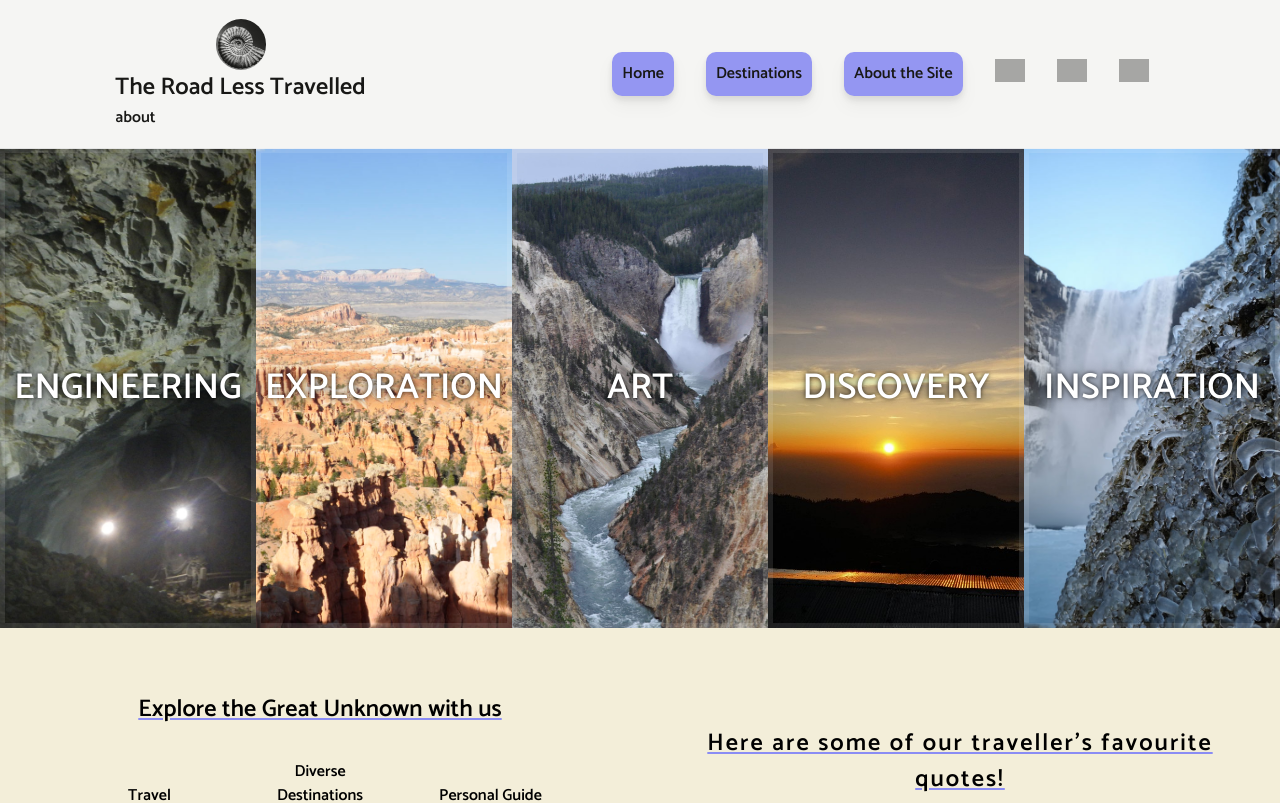
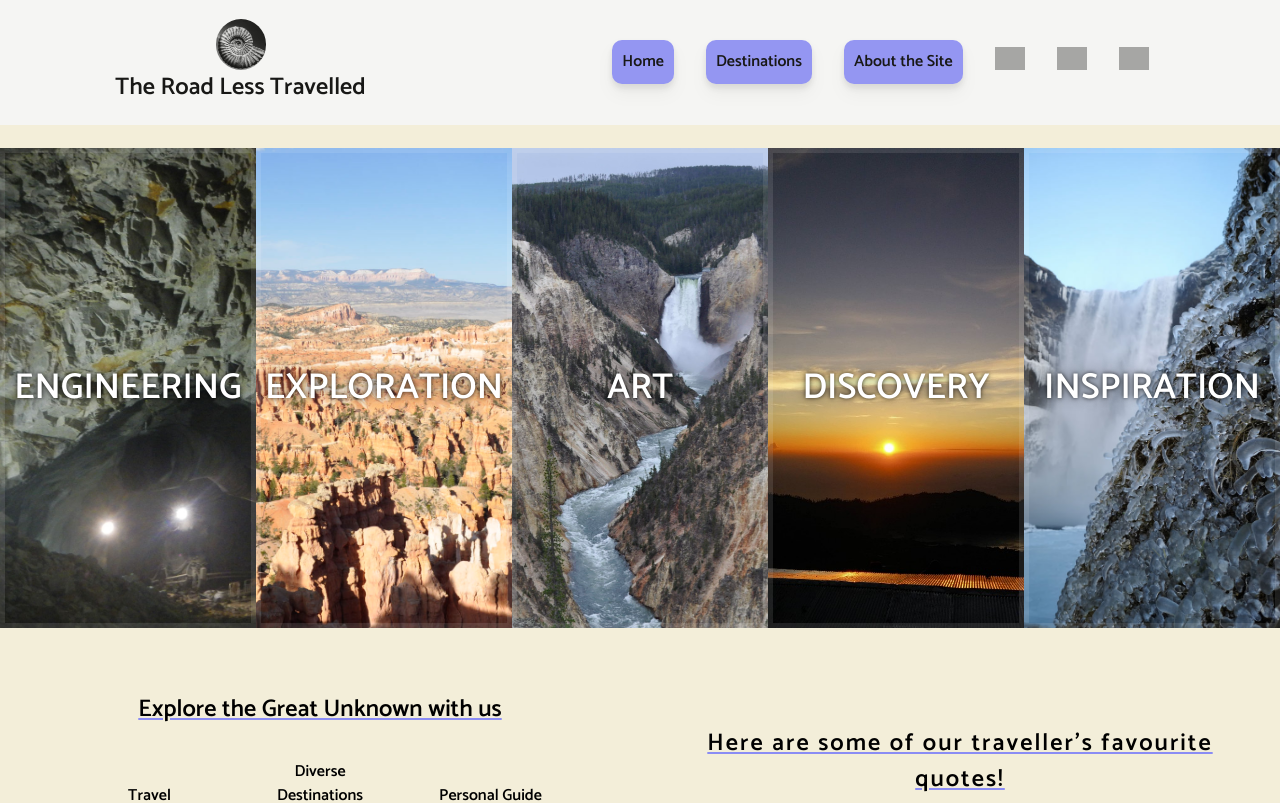
Before and after one commit to wkan17012021/Geo_Travel_Holidays, a React (Create React App) app in the folder rlt/: page / in a window 1280 px wide. Shown: the top 803 px of the page. Built offline with nearby package versions, Linux system fonts and the light colour scheme; grey boxes are pictures that could not be loaded.

Commit message:
use react router to redirect links for hdg and nav links

```diff
--- a/rlt/src/App.js
+++ b/rlt/src/App.js
@@ -1,22 +1,23 @@
-import { BrowserRouter } from 'react-router-dom';
-import Nav from'./components/navigation/Nav';
-import Sidebar from './components/sidebar/Sidebar';
-import FlexPanel from'./components/flex_panel/FlexPanel';
-import TwoColLayout from './components/2-col-layout/2-col-layout';
-import JsonPopTours from './components/card_w_img/JsonPopTours';
-import VideoBanner from './components/video_banner/VideoBanner';
-import CanyonTours from './components/us_tour/Canyon_tours';
-import SouthFranceTours from './components/south_france_tour/South_france_tours';
-import BaliTour from './components/bali_tour/Bali_tour';
-import AboutSite from './components/about_site/AboutSite';
-import Footer from './components/footer/Footer';
-import ScrollTopBtn from './components/buttons/ScrollTopBtn';
+import { BrowserRouter } from "react-router-dom";
+import Nav from "./components/navigation/Nav";
+import Destinations from "./components/headings/Destinations";
+import Sidebar from "./components/sidebar/Sidebar";
+import FlexPanel from "./components/flex_panel/FlexPanel";
+import TwoColLayout from "./components/2-col-layout/2-col-layout";
+import JsonPopTours from "./components/card_w_img/JsonPopTours";
+import VideoBanner from "./components/video_banner/VideoBanner";
+import CanyonTours from "./components/us_tour/Canyon_tours";
+import SouthFranceTours from "./components/south_france_tour/South_france_tours";
+import BaliTour from "./components/bali_tour/Bali_tour";
+import AboutSite from "./components/about_site/AboutSite";
+import Footer from "./components/footer/Footer";
+import ScrollTopBtn from "./components/buttons/ScrollTopBtn";
 
 function App() {
   return (
     // <BrowserRouter>
-      <main id="outer_container" className="App">
-      <Sidebar pageWrapId={'page-wrap'} outerContainerId={'outer-container'}  />
+    <main id="outer_container" className="App">
+      <Sidebar pageWrapId={"page-wrap"} outerContainerId={"outer-container"} />
       <div id="page-wrap"></div>
       <Nav />
       <FlexPanel />
@@ -25,7 +26,7 @@ function App() {
 
       {/* <p>Most Popular Tours with mosaic grid responsive layout</p> */}
       {/* <p>Discover section: mentions with JFclub, blog style destination reviews teaser on LHS (links to another page of full blog style reviews or redirects to other travel sites), w/ newsletter signup on RHS</p> */}
-      <h2>A Selection of our Popular Destinations</h2>
+      <Destinations redirectLink="destinations" title="A Selection of our Popular Destinations" />
       <JsonPopTours />
       <VideoBanner />
       <CanyonTours />
@@ -36,7 +37,6 @@ function App() {
       <Footer />
     </main>
     // </BrowserRouter>
-
   );
 }
 
--- a/rlt/src/components/buttons/PrimaryBtn.js
+++ b/rlt/src/components/buttons/PrimaryBtn.js
@@ -1,15 +1,14 @@
 import React from "react";
+import { BrowserRouter } from "react-router-dom";
+import { HashLink as Link } from "react-router-hash-link";
 
 const PrimaryBtn = (props) => {
   return (
-
-    <button
-      type="button"
-      class="primary_btn"
-    >
-        <a target="_blank" href={props.href}></a>
-      {props.btnText}
-    </button>
+    <BrowserRouter>
+    <Link class="primary_btn"
+    smooth
+    to={props.href}>{props.linkTxt}</Link>
+    </BrowserRouter>
   );
 };
 
--- a/rlt/src/components/footer/Footer.js
+++ b/rlt/src/components/footer/Footer.js
@@ -9,10 +9,10 @@ export default function Footer() {
         <h3>Reach Out to Us</h3>
         <ul>
           <li>
-            <PrimaryBtn btnText="rlt@hotmail.com" href={"#"} />
+            <PrimaryBtn linkTxt="rlt@hotmail.com" />
           </li>
           <li>
-            <PrimaryBtn btnText="01234 567 890" href={"#"} />
+            <PrimaryBtn linkTxt="01234 567 890" />
           </li>
           <li>
             <a>
--- /dev/null
+++ b/rlt/src/components/headings/Destinations.js
@@ -0,0 +1,7 @@
+import React from "react";
+
+const PopularDestinations = (props) => {
+  return <h2 id={props.redirectLink}>{props.title}</h2>;
+};
+
+export default PopularDestinations;
--- a/rlt/src/components/navigation/Nav.js
+++ b/rlt/src/components/navigation/Nav.js
@@ -1,12 +1,12 @@
 import React from "react";
-import { BrowserRouter } from "react-router-dom";
+// import { BrowserRouter } from "react-router-dom";
 import { HashLink as Link } from "react-router-hash-link";
 import fossil_emblem from "../../assets/fossil_emblem.jpeg";
 import PrimaryBtn from "../buttons/PrimaryBtn";
 
 const Nav = () => {
   return (
-    <BrowserRouter>
+    // <BrowserRouter>
     <nav className="main_nav">
       <div className="company_container">
         <div className="logo_wrapper">
@@ -21,19 +21,22 @@ const Nav = () => {
         <div className="company_title">
           <h1>The Road Less Travelled</h1>
         </div>
-          <Link smooth to="#about_site">about</Link>
       </div>
       <ul className="nav_links">
         <li>
-            <PrimaryBtn btnText="Home" href={"#"} />
+          <PrimaryBtn linkTxt="Home" href={"#"} />
         </li>
         <li>
-            <PrimaryBtn btnText="Destinations" href={"#"}></PrimaryBtn>
+          <PrimaryBtn
+            href={"#destinations"}
+            linkTxt="Destinations"
+          ></PrimaryBtn>
         </li>
         <li>
-            <PrimaryBtn btnText="About the Site" href={"#about_site"}>
-              <Link to="#about_site">about</Link>
-            </PrimaryBtn>
+          <PrimaryBtn
+            href={"#about_site"}
+            linkTxt="About the Site"
+          ></PrimaryBtn>
         </li>
         <li>
           <a>
@@ -64,7 +67,7 @@ const Nav = () => {
         </li>
       </ul>
     </nav>
-    </BrowserRouter>
+    // </BrowserRouter>
   );
 };
 export default Nav;
```
Lines whose indentation alone changed are shown as unchanged.
